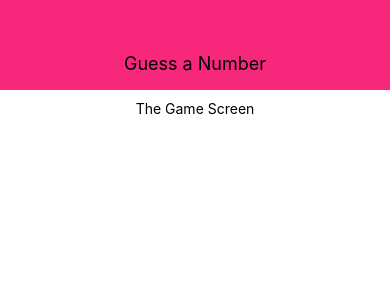
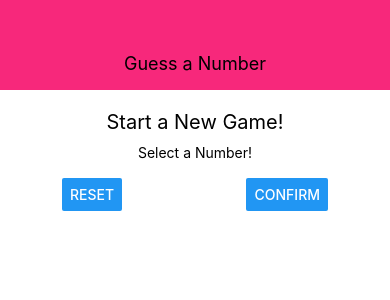
Before and after one commit to ankanSikdar/react-native-guess-a-number, a React Native app: screen / in a window 390 px wide. Shown: the top 300 px of the page. Built offline with nearby package versions, Linux system fonts and the light colour scheme.

Commit message:
Working on the Layout

```diff
--- a/screens/StartGameScreen.js
+++ b/screens/StartGameScreen.js
@@ -1,10 +1,18 @@
 import React from "react";
-import { View, Text, StyleSheet } from "react-native";
+import { View, Text, StyleSheet, TextInput, Button } from "react-native";
 
 const StartGameScreen = (props) => {
   return (
     <View style={styles.screen}>
-      <Text>The Game Screen</Text>
+      <Text style={styles.title}>Start a New Game!</Text>
+      <View style={styles.inputContainer}>
+        <Text>Select a Number!</Text>
+        <TextInput />
+        <View style={styles.buttonContainer}>
+          <Button title="Reset" onPress={() => {}} />
+          <Button title="Confirm" onPress={() => {}} />
+        </View>
+      </View>
     </View>
   );
 };
@@ -15,6 +23,21 @@
     padding: 10,
     alignItems: "center",
   },
+  title: {
+    fontSize: 20,
+    marginVertical: 10,
+  },
+  inputContainer: {
+    width: 300,
+    maxWidth: "80%",
+    alignItems: "center",
+  },
+  buttonContainer: {
+    flexDirection: "row",
+    width: "100%",
+    justifyContent: "space-between",
+    paddingHorizontal: 15,
+  },
 });
 
 export default StartGameScreen;
```
